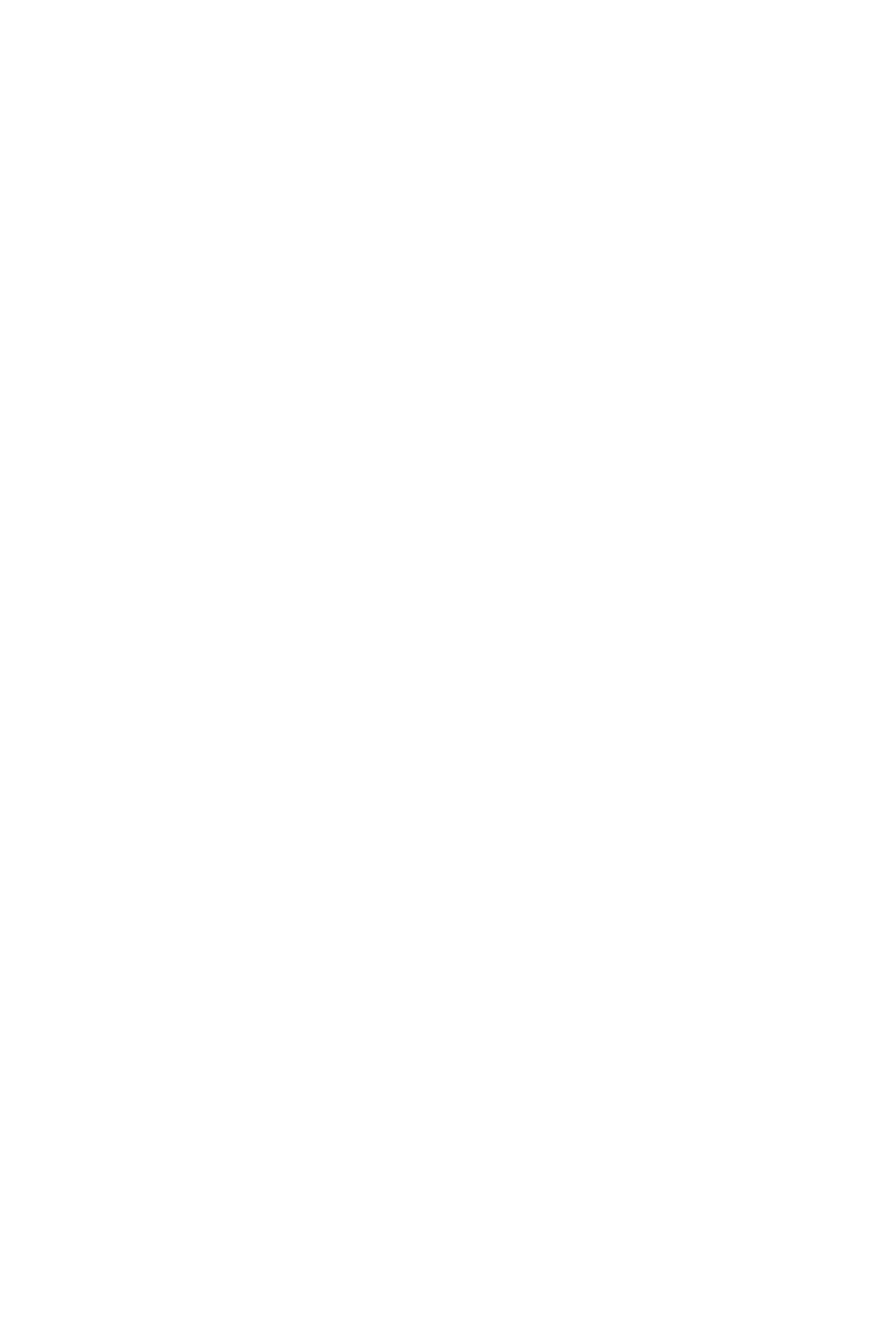
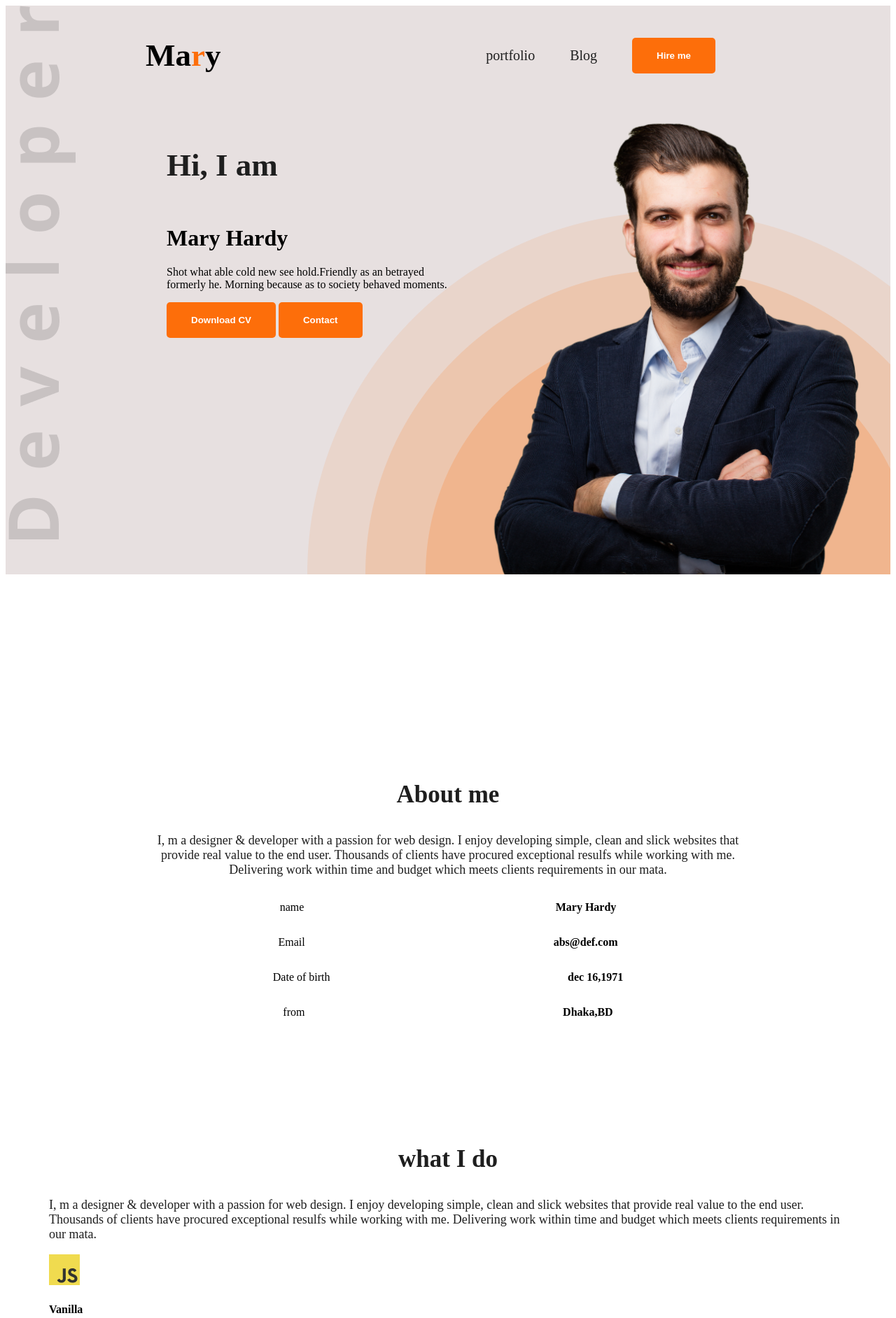
Before and after one commit to Imrulkayesananto/web-dev-portfolio, a plain HTML site: page index.html in a window 1280 px wide. Shown: the top 1884 px of the page at 70% size. Before the commit the page ends 800 px from the top, so only its background shows below. Drawn offline with Linux system fonts and the light colour scheme; a web font is replaced by a local one.

Commit message:
images and hlml and css

```diff
--- a/index.html
+++ b/index.html
@@ -4,12 +4,87 @@
     <meta charset="UTF-8">
     <meta name="viewport" content="width=device-width, initial-scale=1.0">
     <title>Web Developer Portfolio</title>
+    <link rel="preconnect" href="https://fonts.googleapis.com">
+<link rel="preconnect" href="https://fonts.gstatic.com" crossorigin>
+<link href="https://fonts.googleapis.com/css2?family=Open+Sans:ital,wght@0,300..800;1,300..800&family=Smooch+Sans:wght@100..900&display=swap" rel="stylesheet">
+    <link rel="stylesheet" href="styles/portfolio.css">
 </head>
-<body>
-    <header>
+<body class="open-sans-normal">
+    <header class="header secondary-bg">
+        <nav>
+            <h3 class="nav-tittle">Ma<span class="text-primary">r</span>y</h3>
+            <ul>
+                <li><a class="dark-2" href="">portfolio</a></li>
+                <li><a class="dark-2" href="">Blog</a></li>
+                <li><a href=""></a><button class="btn-primary">Hire me</button></li>
+            </ul>
+        </nav>
+        <div class="banner">
+            <div class="banner-content">
+                <h4 class="banner-greetings dark-2">Hi, I am</h4>
+                <h1 class="banner-title">Mary Hardy</h1>
+                <p class="banner-description">
+                    Shot what able cold new see hold.Friendly as an betrayed formerly he. Morning because as to society behaved moments.
+                </p>
+                <button class="btn-primary">Download CV</button>
+                <button class="btn-primary">Contact</button>
+            </div>
+            <img class="banner-profile-pic" src="images/hardy.png" alt="">
+        </div>
 
     </header>
     <main>
+
+        <section class="about">
+            <h3 class="section-tittle">About me</h3>
+            <p class="section-description">
+                I, m a designer & developer with a passion for web design. I enjoy developing simple, clean and slick websites that provide real value to the end user. Thousands of clients have procured exceptional resulfs while working with me. Delivering work within time and budget which meets clients requirements in our mata.
+            </p>
+            <div class="about-items"></div>
+            <div class="about-item">
+                <p class="item-tittle">name</p>
+                <p class="item-description">Mary Hardy</p>
+            </div>
+            <div class="about-item">
+                <p class="item-tittle">Email</p>
+                <p class="item-description">abs@def.com</p>
+            </div>
+            <div class="about-item">
+                <p class="item-tittle">Date of birth</p>
+                <p class="item-description">dec 16,1971</p>
+            </div>
+            <div class="about-item">
+                <p class="item-tittle">from</p>
+                <p class="item-description">Dhaka,BD</p>
+            </div>
+
+        </section>
+        <section class="skills">
+            <h3 class="section-tittle text-center">what I do</h3>
+            <p class="section-description">I, m a designer & developer with a passion for web design. I enjoy developing simple, clean and slick websites that provide real value to the end user. Thousands of clients have procured exceptional resulfs while working with me. Delivering work within time and budget which meets clients requirements in our mata.</p>
+
+            <div class="skills-container"></div>
+            <div class="skill">
+                <img src="images/icons/js.png" alt="">
+                <h4 class="skill-title">Vanilla</h4>
+                <p class="skill-description">List skill/technologies here. You can change the icon above to any of the 1500+ FontAwesome 5 free icons available. Aenean commodo ligula eget dolor.</p>
+            </div>
+            <div class="skill">
+                <img src="images/icons/react.png" alt="">
+                <h4 class="skill-title">react</h4>
+                <p class="skill-description">List skill/technologies here. You can change the icon above to any of the 1500+ FontAwesome 5 free icons available. Aenean commodo ligula eget dolor.</p>
+            </div>
+            <div class="skill">
+                <img src="images/icons/nodejs.png" alt="">
+                <h4 class="skill-title">Node js</h4>
+                <p class="skill-description">List skill/technologies here. You can change the icon above to any of the 1500+ FontAwesome 5 free icons available. Aenean commodo ligula eget dolor.</p>
+            </div>
+            <div class="skill">
+                <img src="images/icons/mongo.png" alt="">
+                <h4 class="skill-title">Mongo</h4>
+                <p class="skill-description">List skill/technologies here. You can change the icon above to any of the 1500+ FontAwesome 5 free icons available. Aenean commodo ligula eget dolor.</p>
+            </div>
+        </section>
 
     </main>
     <footer>
--- /dev/null
+++ b/styles/portfolio.css
@@ -0,0 +1,123 @@
+
+
+.open-sans-<normal> {
+  font-family: "Open Sans", sans-serif;
+  font-optical-sizing: auto;
+  font-style: normal;
+  font-variation-settings:
+    "wdth" 100;
+}
+
+/* shared style */
+.secondary-bg{
+    background-color: #e7e0e0;
+}
+.text-primary{
+    color: #FD6E0A;
+}
+.dark-2{
+    color: #1E1E1E;
+}
+
+.btn-primary{
+    background-color: #FD6E0A;
+    font-weight: bold;
+    color: white;
+    border: none;
+    padding: 18px 35px;
+    border-radius: 5px;
+}
+
+.section-tittle{
+    font-size: 35px;
+    font-weight: bold;
+    color: #1E1E1E;
+}
+
+.section-description{
+    font-size: 18px;
+    color: #1E1E1E;
+}
+
+/* header */
+.header{
+    background-image: url('../images/developer.png'), url('../images/header_bg.png');
+    background-repeat: no-repeat;
+    background-position: top left, bottom right;
+}
+
+/* nav styles */
+nav{
+    display: flex;
+    align-items: center;
+    justify-content: space-between;
+    margin: 0px 200px;
+}
+
+.nav-tittle{
+    font-weight: 800;
+    font-size: 45px;
+}
+
+nav ul{
+    display: flex;
+    align-items: center;
+}
+nav ul li{
+    list-style: none;
+    margin-right: 50px;
+}
+nav ul a{
+    text-decoration: none;
+    font-size: 20px;
+}
+/* banner styles */
+.banner{
+    display: flex;
+    justify-content: space-between;
+    margin: 0 35px 0 230px;
+}
+.banner-content{
+    max-width: 580px;
+}
+.banner-greetings{
+    font-size: 45px;
+    font-weight: 600;
+}
+.banner-tittle{
+    font-weight: bold;
+    font-size: 85px;
+}
+.banner-profile-pic{
+    width: 580px;
+}
+
+/* main styles*/
+main{
+    max-width: 1140px;
+    margin: 0 auto;
+}
+/* about styles */
+.about{
+    border-radius: 10px;
+    padding: 130px 150px;
+    text-align: center;
+    margin-top: 130px;
+}
+
+.about-item{
+    display: flex;
+    justify-content: space-around;
+}
+.item-description{
+    font-weight: 600;
+}
+.text-center{
+    text-align: center;
+}
+
+/* skills section styles*/
+
+.skills-container{
+    display: flex;
+}
```
